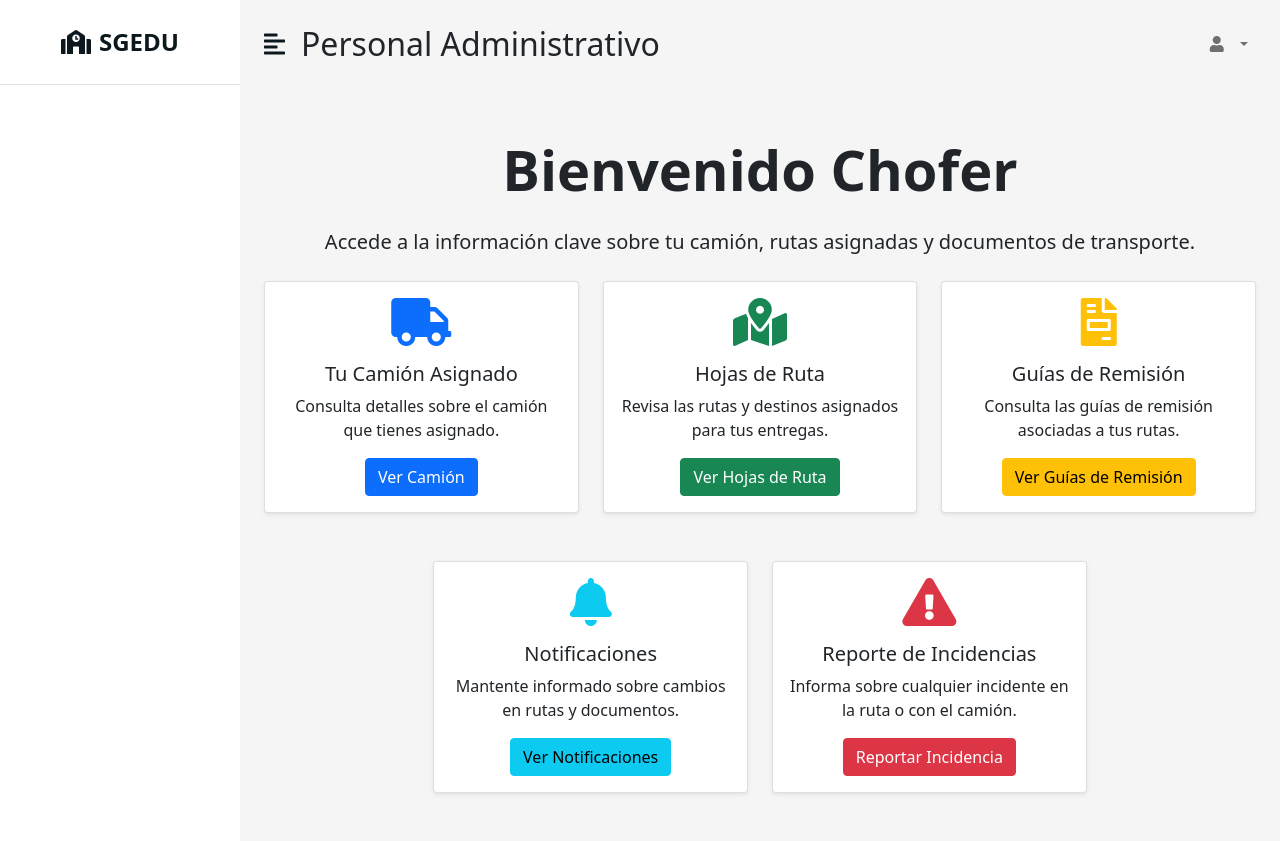
After one commit to raul2505/SGEDU, a Django app: template backend/templates/core/modulos_perfil/modulo_personal_admi.html in a window 1280 px wide. The commit adds this page. Run offline with Django 5.2, Linux system fonts and the light colour scheme; the template is opened without the code that fills it, so the values that code supplies are empty.

Commit message:
Commit 2/05

```diff
--- a/backend/config/settings.py
+++ b/backend/config/settings.py
@@ -140,6 +140,7 @@ from pathlib import Path
 STATIC_URL = 'static/'
 STATICFILES_DIRS = [os.path.join(BASE_DIR, 'static')]
 
+
 MEDIA_ROOT = os.path.join(BASE_DIR,'media')
 MEDIA_URL ='/media/'
 
--- /dev/null
+++ b/backend/static/CSS/dashboard.css
@@ -0,0 +1,95 @@
+:root {
+  --main-bg-color: #833f3f;
+  --main-text-color: #0d181e;
+  --second-text-color: #000000;
+  --second-bg-color: #084e34;
+}
+
+.primary-text {
+  color: var(--main-text-color);
+}
+
+.second-text {
+  color: var(--second-text-color);
+}
+
+.primary-bg {
+  background-color: var(--main-bg-color);
+}
+
+.secondary-bg {
+  background-color: var(--second-bg-color);
+}
+
+.rounded-full {
+  border-radius: 100%;
+}
+
+#wrapper {
+  overflow-x: hidden;
+  background-color: #f5f5f5;
+
+}
+#sidebar-wrapper.bg-white {
+  background-color: #ffffff !important;
+
+   /* o el color que desees */
+}
+
+#sidebar-wrapper {
+  min-height: 100vh;
+  margin-left: -15rem;
+  background-image: #084e34; /* <- aquí defines el fondo */
+  -webkit-transition: margin 0.25s ease-out;
+  -moz-transition: margin 0.25s ease-out;
+  -o-transition: margin 0.25s ease-out;
+  transition: margin 0.25s ease-out;
+}
+#sidebar-wrapper .sidebar-heading {
+  padding: 0.875rem 1.25rem;
+  font-size: 1.2rem;
+}
+
+#sidebar-wrapper .list-group {
+  width: 15rem;
+
+}
+
+#page-content-wrapper {
+  min-width: 100vw;
+}
+
+#wrapper.toggled #sidebar-wrapper {
+  margin-left: 0;
+}
+
+#menu-toggle {
+  cursor: pointer;
+}
+
+.list-group-item {
+  border: none;
+  padding: 20px 30px;
+}
+
+.list-group-item.active {
+  background-color: transparent;
+  color: var(--main-text-color);
+  font-weight: bold;
+  border: none;
+}
+
+@media (min-width: 768px) {
+  #sidebar-wrapper {
+    margin-left: 0;
+  }
+
+  #page-content-wrapper {
+    min-width: 0;
+    width: 100%;
+  }
+
+  #wrapper.toggled #sidebar-wrapper {
+    margin-left: -15rem;
+  }
+}
--- /dev/null
+++ b/backend/templates/bases/base_personal_admi.html
@@ -0,0 +1,103 @@
+<!DOCTYPE html>
+<html lang="es">
+  <head>
+    <meta charset="UTF-8" />
+    <meta name="viewport" content="width=device-width, initial-scale=1.0" />
+    <link
+      href="https://cdn.jsdelivr.net/npm/bootstrap@5.0.0-beta3/dist/css/bootstrap.min.css"
+      rel="stylesheet"
+    />
+    <link
+      rel="stylesheet"
+      href="https://cdnjs.cloudflare.com/ajax/libs/font-awesome/5.15.3/css/all.min.css"
+    />
+    {% load static %}
+    <link
+      rel="stylesheet"
+      href="{% static 'CSS/dashboard.css' %}?v={% now 'U'%}"
+    />
+    <title>{% block title %}Dashboard{% endblock %}</title>
+  </head>
+  <body>
+    <div class="d-flex" id="wrapper">
+      <!-- Sidebar -->
+      <div class="bg-white" id="sidebar-wrapper">
+        <div
+          class="sidebar-heading text-center py-4 primary-text fs-4 fw-bold text-uppercase border-bottom"
+        >
+          <i class="fas fa-school me-2"></i>SGEDU
+        </div>
+        <div class="list-group list-group-flush my-3">
+
+
+
+
+      </a>
+
+        </div>
+      </div>
+
+      <!-- Page Content -->
+      <div id="page-content-wrapper">
+        <nav
+          class="navbar navbar-expand-lg navbar-light bg-transparent py-4 px-4"
+        >
+          <div class="d-flex align-items-center">
+            <i
+              class="fas fa-align-left primary-text fs-4 me-3"
+              id="menu-toggle"
+            ></i>
+            <h2 class="fs-2 m-0">
+              {% block page_title %}Panel de Control{% endblock %}
+            </h2>
+          </div>
+          <button
+            class="navbar-toggler"
+            type="button"
+            data-bs-toggle="collapse"
+            data-bs-target="#navbarSupportedContent"
+            aria-controls="navbarSupportedContent"
+            aria-expanded="false"
+            aria-label="Toggle navigation"
+          >
+            <span class="navbar-toggler-icon"></span>
+          </button>
+          <div class="collapse navbar-collapse" id="navbarSupportedContent">
+            <ul class="navbar-nav ms-auto mb-2 mb-lg-0">
+              <li class="nav-item dropdown">
+                <a
+                  class="nav-link dropdown-toggle second-text fw-bold"
+                  href="#"
+                  id="navbarDropdown"
+                  role="button"
+                  data-bs-toggle="dropdown"
+                  aria-expanded="false"
+                >
+                  <i class="fas fa-user me-2"></i> {{ user.username }}
+                </a>
+                <ul class="dropdown-menu" aria-labelledby="navbarDropdown">
+
+                </ul>
+              </li>
+            </ul>
+          </div>
+        </nav>
+
+        <!-- Contenido Específico de Cada Página -->
+        <div class="container-fluid px-4">
+          {% block content %} {% endblock %}
+        </div>
+      </div>
+    </div>
+
+    <script src="https://cdn.jsdelivr.net/npm/bootstrap@5.0.0-beta3/dist/js/bootstrap.bundle.min.js"></script>
+    <script>
+      var el = document.getElementById("wrapper");
+      var toggleButton = document.getElementById("menu-toggle");
+
+      toggleButton.onclick = function () {
+        el.classList.toggle("toggled");
+      };
+    </script>
+  </body>
+</html>
--- /dev/null
+++ b/backend/templates/core/modulos_perfil/modulo_padre.html
@@ -0,0 +1 @@
+<!--  -->
--- /dev/null
+++ b/backend/templates/core/modulos_perfil/modulo_personal_admi.html
@@ -0,0 +1,89 @@
+<!-- prettier-ignore -->
+{% extends 'bases/base_personal_admi.html' %}
+{% block title %} TRANSPORTE VERITO E.I.R.L {% endblock %}
+{% block page_title %} Personal Administrativo {% endblock %}
+{% block content %}
+<div class="row my-5">
+  <div class="col text-center">
+    <h1 class="display-4 fw-bold mb-4">Bienvenido Chofer</h1>
+    <p class="lead mb-4">
+      Accede a la información clave sobre tu camión, rutas asignadas y
+      documentos de transporte.
+    </p>
+
+    <div class="row g-4 justify-content-center">
+      <!-- Información del Camión Asignado -->
+      <div class="col-md-4">
+        <div class="card h-100 shadow-sm">
+          <div class="card-body text-center">
+            <i class="fas fa-truck fa-3x mb-3 text-primary"></i>
+            <h5 class="card-title">Tu Camión Asignado</h5>
+            <p class="card-text">
+              Consulta detalles sobre el camión que tienes asignado.
+            </p>
+            <a href="#" class="btn btn-primary">Ver Camión</a>
+          </div>
+        </div>
+      </div>
+
+      <!-- Hojas de Ruta Asignadas -->
+      <div class="col-md-4">
+        <div class="card h-100 shadow-sm">
+          <div class="card-body text-center">
+            <i class="fas fa-map-marked-alt fa-3x mb-3 text-success"></i>
+            <h5 class="card-title">Hojas de Ruta</h5>
+            <p class="card-text">
+              Revisa las rutas y destinos asignados para tus entregas.
+            </p>
+            <a href="#" class="btn btn-success">Ver Hojas de Ruta</a>
+          </div>
+        </div>
+      </div>
+
+      <!-- Guías de Remisión Asociadas -->
+      <div class="col-md-4">
+        <div class="card h-100 shadow-sm">
+          <div class="card-body text-center">
+            <i class="fas fa-file-invoice fa-3x mb-3 text-warning"></i>
+            <h5 class="card-title">Guías de Remisión</h5>
+            <p class="card-text">
+              Consulta las guías de remisión asociadas a tus rutas.
+            </p>
+            <a href="#" class="btn btn-warning">Ver Guías de Remisión</a>
+          </div>
+        </div>
+      </div>
+    </div>
+
+    <div class="row g-4 justify-content-center mt-4">
+      <!-- Notificaciones -->
+      <div class="col-md-4">
+        <div class="card h-100 shadow-sm">
+          <div class="card-body text-center">
+            <i class="fas fa-bell fa-3x mb-3 text-info"></i>
+            <h5 class="card-title">Notificaciones</h5>
+            <p class="card-text">
+              Mantente informado sobre cambios en rutas y documentos.
+            </p>
+            <a href="#" class="btn btn-info">Ver Notificaciones</a>
+          </div>
+        </div>
+      </div>
+
+      <!-- Reporte de Incidencias -->
+      <div class="col-md-4">
+        <div class="card h-100 shadow-sm">
+          <div class="card-body text-center">
+            <i class="fas fa-exclamation-triangle fa-3x mb-3 text-danger"></i>
+            <h5 class="card-title">Reporte de Incidencias</h5>
+            <p class="card-text">
+              Informa sobre cualquier incidente en la ruta o con el camión.
+            </p>
+            <a href="#" class="btn btn-danger">Reportar Incidencia</a>
+          </div>
+        </div>
+      </div>
+    </div>
+  </div>
+</div>
+{% endblock %}
```
Also changed, not shown: backend/modulos/core/forms.py (+15 -0 lines), backend/modulos/core/views.py (+33 -3 lines), backend/templates/bases/base_estudiante.html (added, +160 -0 lines), backend/templates/core/Login.html (+24 -13 lines), backend/templates/core/modulos_perfil/modulo_estudiante.html (added, +106 -0 lines), backend/templates/bases/base_docente.html (added), backend/templates/bases/base_padre.html (added), backend/templates/bases/base_personal_medico.html (added), backend/templates/bases/base_personal_psicologia.html (added), backend/templates/core/modulos_perfil/modulo_docente.html (added), backend/templates/core/modulos_perfil/modulo_personal_medico.html (added), backend/templates/core/modulos_perfil/modulo_personal_psicologica.html (added).
